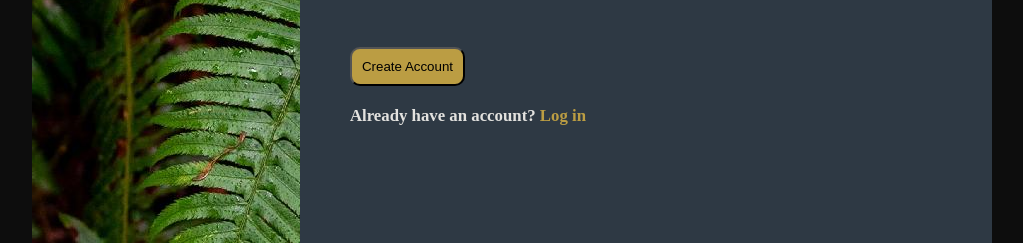
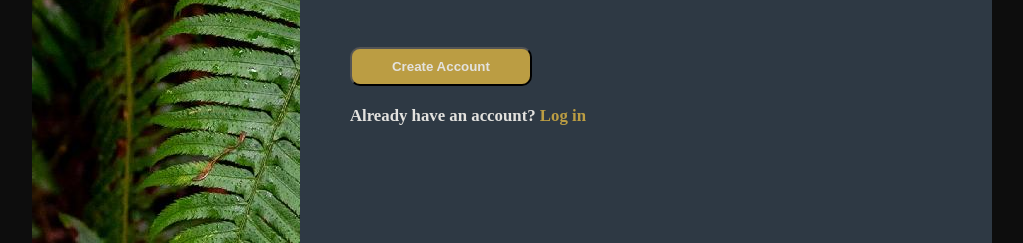
Before and after one commit to 7minutech/sign_up_form_oden, a plain HTML site: page index.html in a window 1280 px wide. Shown: the part 557-800 px from the top of the page, without its empty margins (128-1151 px from the left). Drawn offline with Linux system fonts and the light colour scheme.

Commit message:
feat: changed color and padding to button

```diff
--- a/style.css
+++ b/style.css
@@ -105,8 +105,12 @@ a{
   gap: 20px;
 }
 button{
-
+  font-weight: bold;
   background-color: #bb9d43;
-  padding: 10px;
+  color: #E3E2DF;
+  padding: 10px 40px;
   border-radius: 10px;
 }
+button:hover{
+  cursor: pointer;
+}
```
